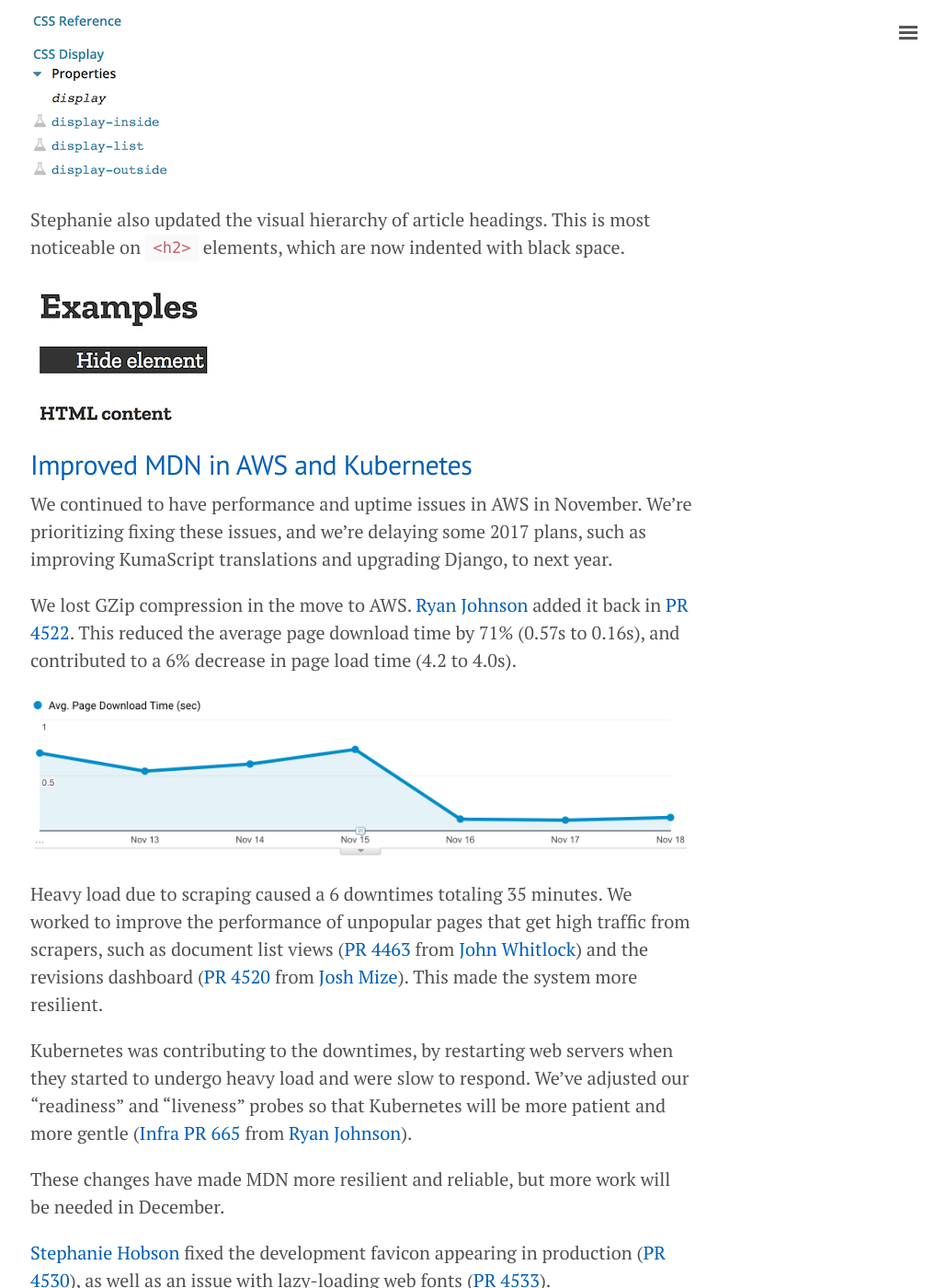
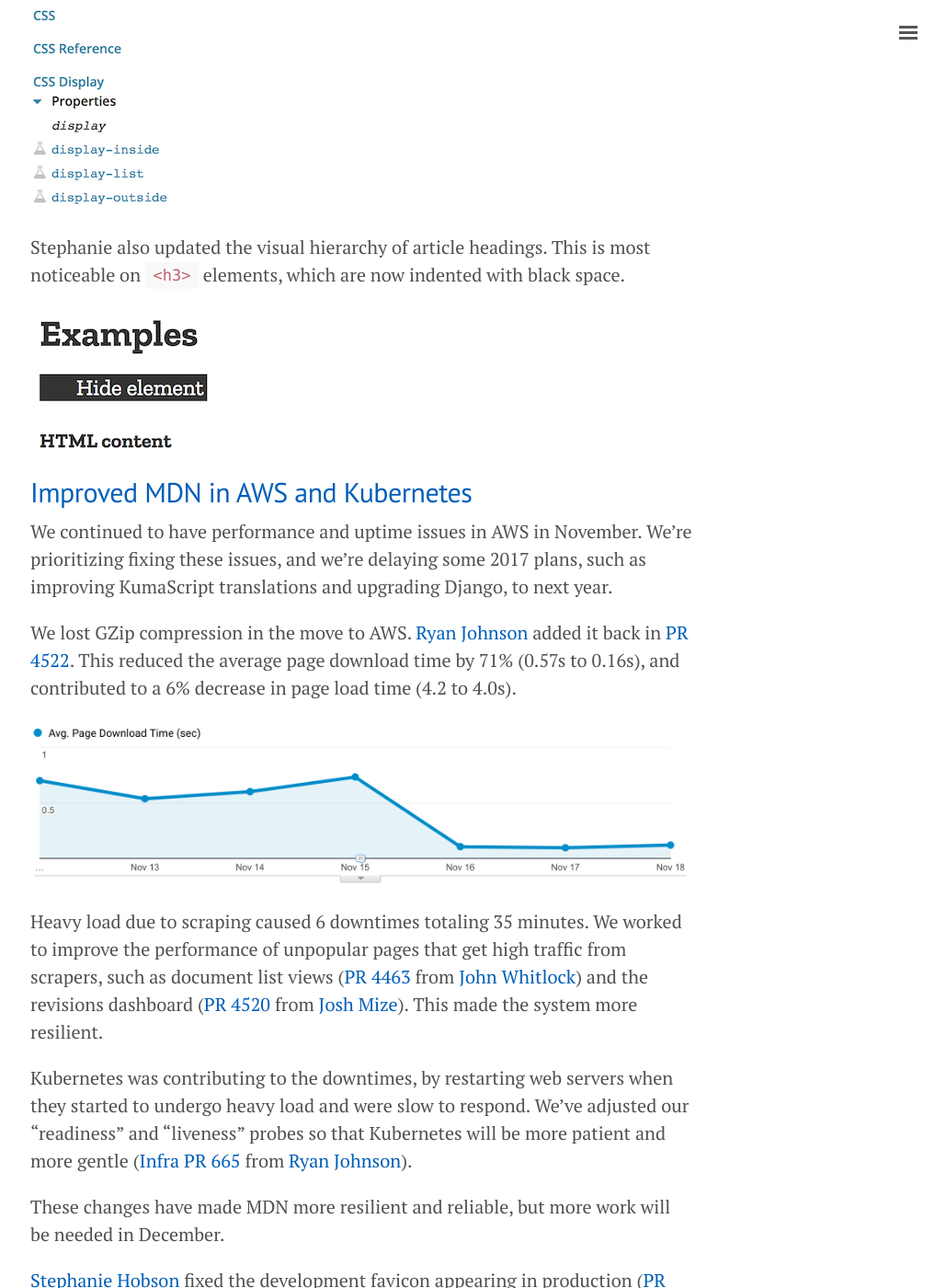
Before and after one commit to mozilla/meao, a Jekyll site: the page built from _posts/2017-12-05-kuma-report.md, in a window 1280 px wide and 1400 px high, scrolled down 3044 px. Shown: the whole window at 92% size, without its empty margins (247-1276 px from the left). Built offline with Jekyll 4.4.1, drawn with Linux system fonts in a browser that asks for light colours; some of the changed text lies outside the part shown.

```diff
--- a/_posts/2017-12-05-kuma-report.md
+++ b/_posts/2017-12-05-kuma-report.md
@@ -135,7 +136,7 @@ Stephanie also refreshed the style of the sidebar links.
  {{ site.baseurl }}/public/images/kuma/2017-11-quick-links.png)
 
 Stephanie also updated the visual hierarchy of article headings. This is most
-noticeable on <code>&lt;h2&gt;</code> elements, which are now indented with
+noticeable on <code>&lt;h3&gt;</code> elements, which are now indented with
 black space.
 
 ![New &lt;h3&gt; style](
@@ -158,7 +159,7 @@ average page download time by 71% (0.57s to 0.16s), and contributed to a
  {{ site.baseurl }}/public/images/kuma/2017-11-gzip.png
  "71% drop from 0.57s to 0.16s due to GZip")
 
-Heavy load due to scraping caused a 6 downtimes totaling 35 minutes.
+Heavy load due to scraping caused 6 downtimes totaling 35 minutes.
 We worked to improve the performance of unpopular pages that get high traffic
 from scrapers, such as document list views
 ([PR 4463](https://github.com/mozilla/kuma/pull/4463) from
```
Also changed, not shown: other parts of _posts/2017-12-05-kuma-report.md (+3 -2 lines).
